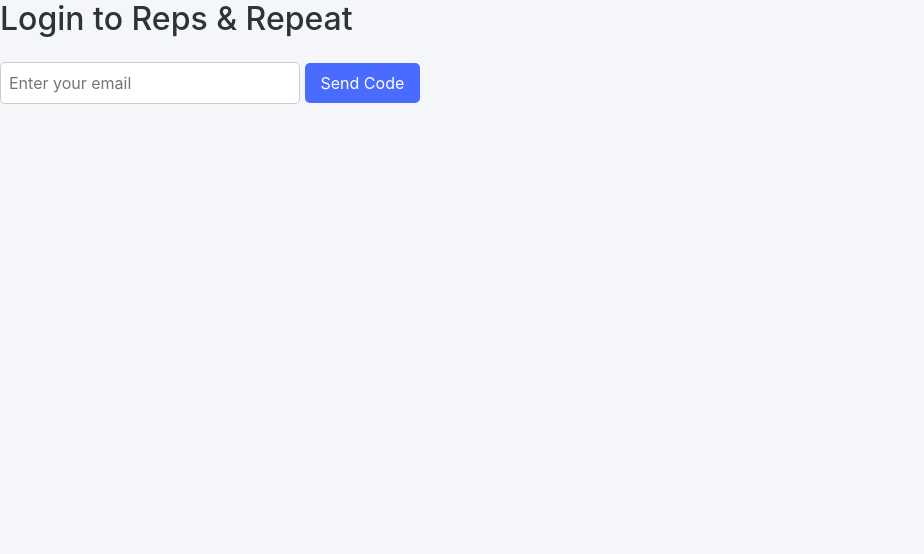
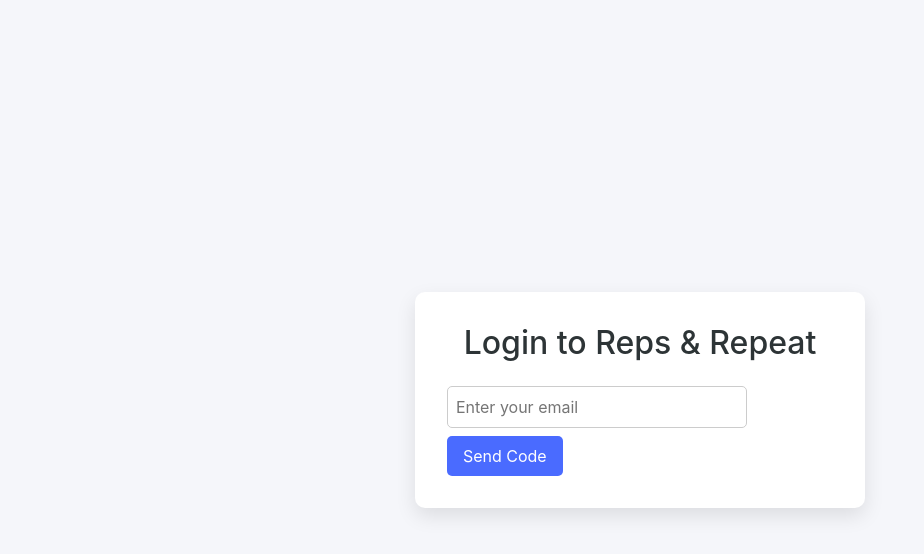
Before and after one commit to ShivanshP1/Reps-and-Repeat, a plain HTML site: page index.html in a window 1280 px wide. Shown: the whole page, without its empty margins (0-924 px from the left). Drawn offline with nearby package versions, Linux system fonts and the light colour scheme.

Commit message:
Update style.css
updated style of login page

```diff
--- a/style.css
+++ b/style.css
@@ -230,14 +230,28 @@
     }
 }
 
-login-container {
+.fullscreen {
+    position: fixed;
+    top: 0;
+    left: 0;
+    width: 100%;
+    height: 100%;
+    background-color: var(--light-color);
+    display: flex;
+    align-items: center;
+    justify-content: center;
+    z-index: 1000;
+}
+
+.login-container {
     display: flex;
     flex-direction: column;
     align-items: center;
     justify-content: center;
-    height: 100vh;
-    padding: 1rem;
-    background-color: var(--light-color);
+    padding: 2rem;
+    border-radius: 10px;
+    box-shadow: 0 8px 20px rgba(0,0,0,0.1);
+    background-color: white;
 }
 
 .login-container h2 {
```
